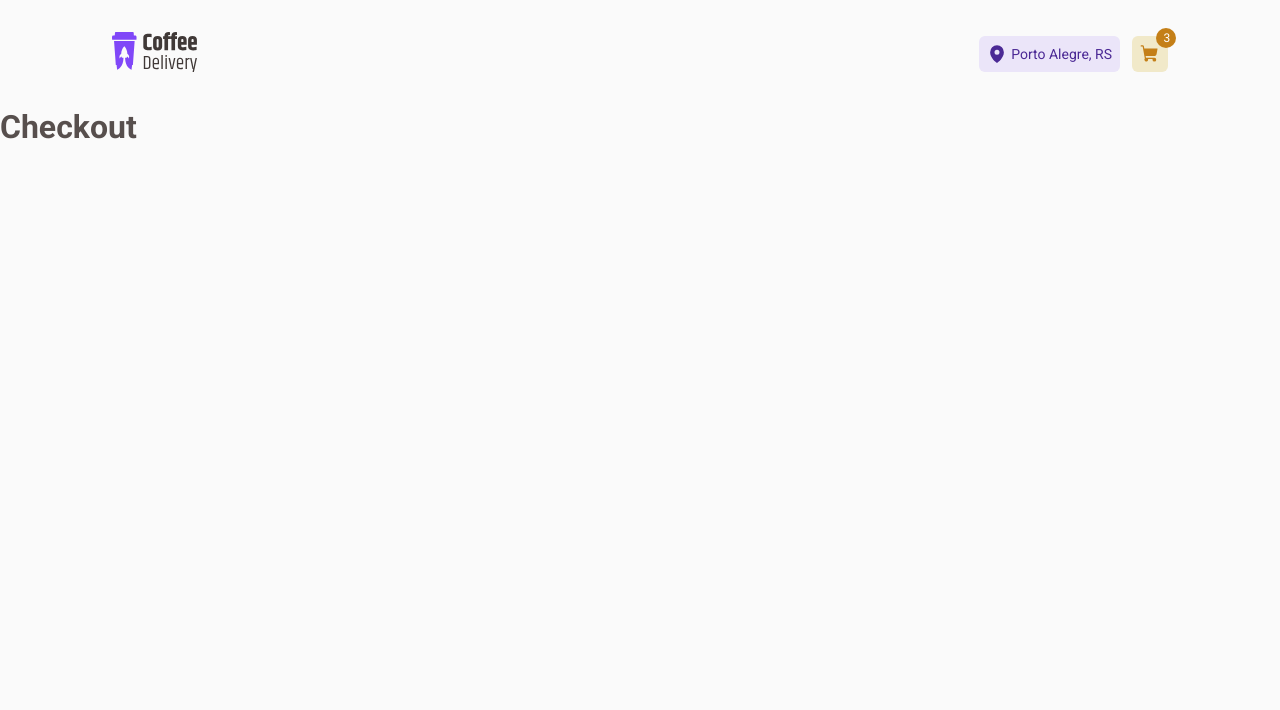
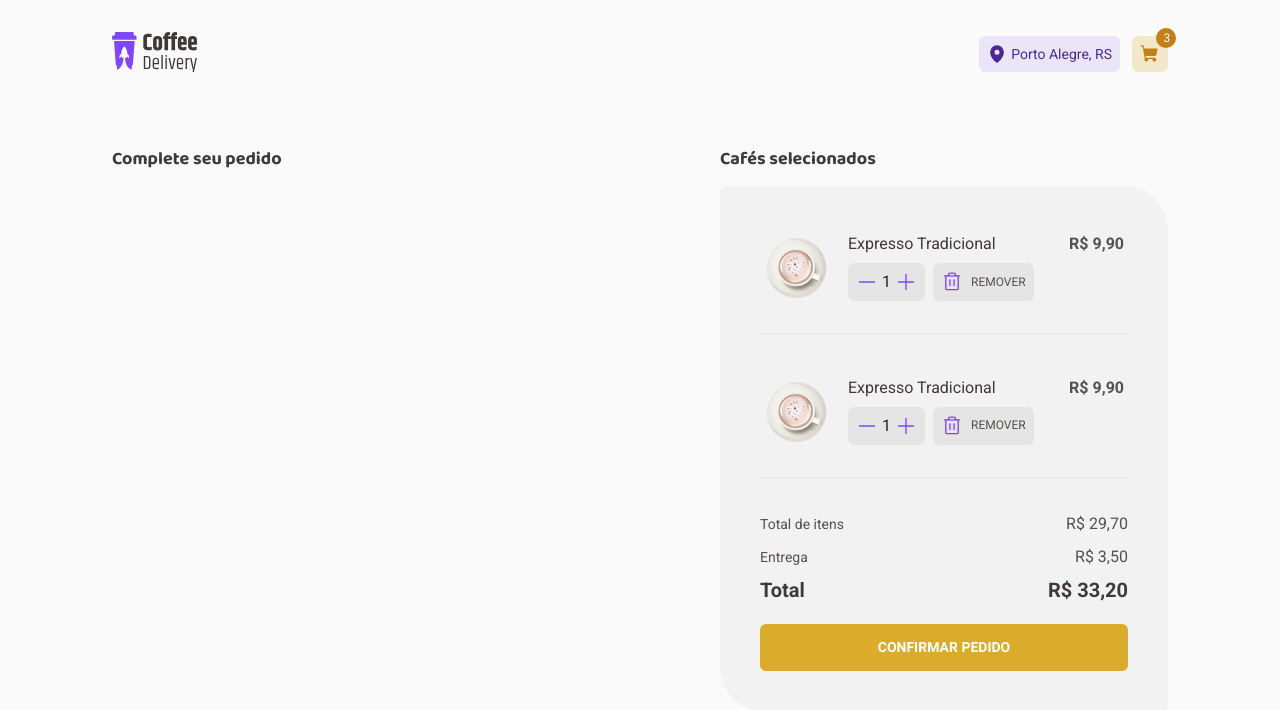
Before and after one commit to arilsonsouza/coffee-delivery, a React (Vite) app: page /checkout in a window 1280 px wide. Shown: the top 710 px of the page. Built offline with nearby package versions, Linux system fonts and the light colour scheme.

Commit message:
feat: add products info to checkout page

```diff
--- a/src/pages/Checkout/index.tsx
+++ b/src/pages/Checkout/index.tsx
@@ -1,3 +1,50 @@
+import { CoffeeCard } from './components/CoffeeCard'
+import {
+  CartItemContainer,
+  CheckoutButton,
+  CheckoutContainer,
+  CheckoutPriceInfo,
+  CoffeesContainer,
+  SectionHeader,
+  SummaryContainer,
+} from './styles'
+
 export function Checkout() {
-  return <h1>Checkout</h1>
+  return (
+    <div className="container">
+      <CheckoutContainer>
+        <section>
+          <SectionHeader>Complete seu pedido</SectionHeader>
+        </section>
+
+        <section>
+          <SectionHeader>Cafés selecionados</SectionHeader>
+          <CoffeesContainer>
+            <CheckoutPriceInfo>
+              <CartItemContainer>
+                <CoffeeCard />
+              </CartItemContainer>
+              <CartItemContainer>
+                <CoffeeCard />
+              </CartItemContainer>
+
+              <SummaryContainer>
+                <div>
+                  <span className="label">Total de itens</span>
+                  <span>R$ 29,70</span>
+                </div>
+                <div>
+                  <span className="label">Entrega</span> <span>R$ 3,50</span>
+                </div>
+                <div>
+                  <strong>Total</strong> <strong>R$ 33,20</strong>
+                </div>
+              </SummaryContainer>
+            </CheckoutPriceInfo>
+            <CheckoutButton>Confirmar Pedido</CheckoutButton>
+          </CoffeesContainer>
+        </section>
+      </CheckoutContainer>
+    </div>
+  )
 }
--- /dev/null
+++ b/src/pages/Checkout/styles.tsx
@@ -0,0 +1,97 @@
+import styled from 'styled-components'
+
+export const CheckoutContainer = styled.main`
+  display: flex;
+  gap: 2rem;
+  margin-bottom: 4rem;
+  section:first-child {
+    flex: 1;
+  }
+`
+
+export const SectionHeader = styled.h2`
+  font-family: ${({ theme }) => theme.fonts.title};
+  font-weight: 700;
+  font-size: 1.125rem;
+  line-height: 130%;
+  color: ${({ theme }) => theme['base-subtitle']};
+  margin-top: 2.5rem;
+  margin-bottom: 0.9375rem;
+`
+export const CoffeesContainer = styled.div`
+  display: flex;
+  flex-direction: column;
+  align-items: flex-start;
+  padding: 2.5rem;
+  min-width: 28rem;
+  gap: 1.5rem;
+
+  background-color: ${({ theme }) => theme['base-card']};
+  border-radius: 6px 44px;
+`
+export const CheckoutButton = styled.button`
+  width: 100%;
+  border: none;
+  background-color: ${({ theme }) => theme.yellow};
+  padding: 0.75rem 0.5rem;
+  text-align: center;
+  border-radius: 6px;
+
+  font-weight: 700;
+  font-size: 0.875rem;
+  text-transform: uppercase;
+  line-height: 160%;
+  color: ${({ theme }) => theme.white};
+  font-stretch: 100;
+
+  transition: background-color 0.2s;
+
+  &:hover {
+    background-color: ${({ theme }) => theme['yellow-dark']};
+  }
+`
+
+export const CheckoutPriceInfo = styled.div`
+  width: 100%;
+  display: flex;
+  flex-direction: column;
+  justify-content: center;
+  align-items: flex-start;
+  gap: 0.75rem;
+`
+
+export const SummaryContainer = styled.div`
+  display: flex;
+  flex-direction: column;
+  line-height: 130%;
+  width: 100%;
+  gap: 0.75rem;
+  div {
+    display: flex;
+    justify-content: space-between;
+  }
+
+  span {
+    font-weight: 400;
+    color: ${({ theme }) => theme['base-text']};
+
+    &.label {
+      font-size: 0.875rem;
+    }
+  }
+
+  strong {
+    font-weight: 700;
+    font-size: 1.25rem;
+    color: ${({ theme }) => theme['base-subtitle']};
+  }
+`
+
+export const CartItemContainer = styled.div`
+  width: 100%;
+  border-bottom: 1px solid ${({ theme }) => theme['base-button']};
+  padding-bottom: 1.5rem;
+  + div {
+    padding-top: 1.5rem;
+  }
+`
```
